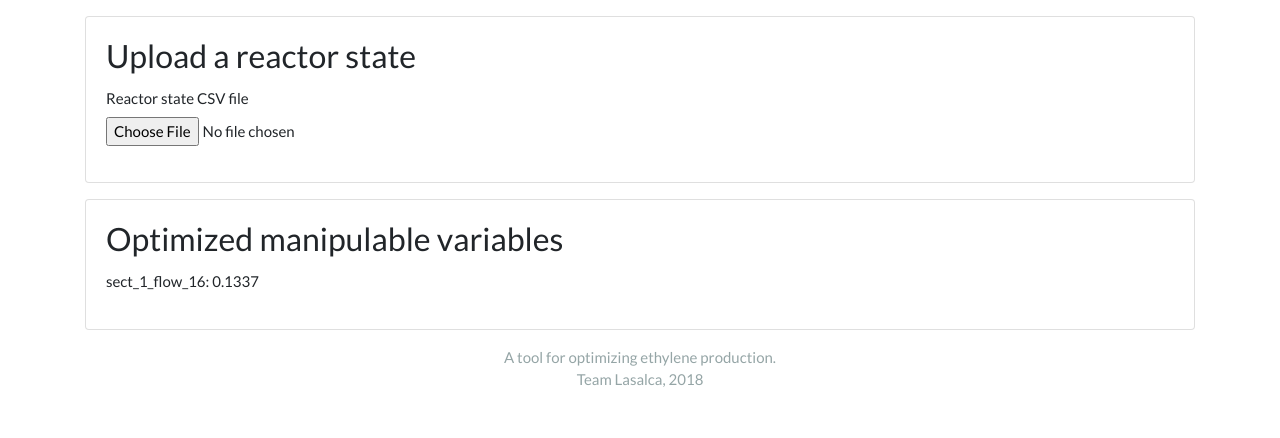
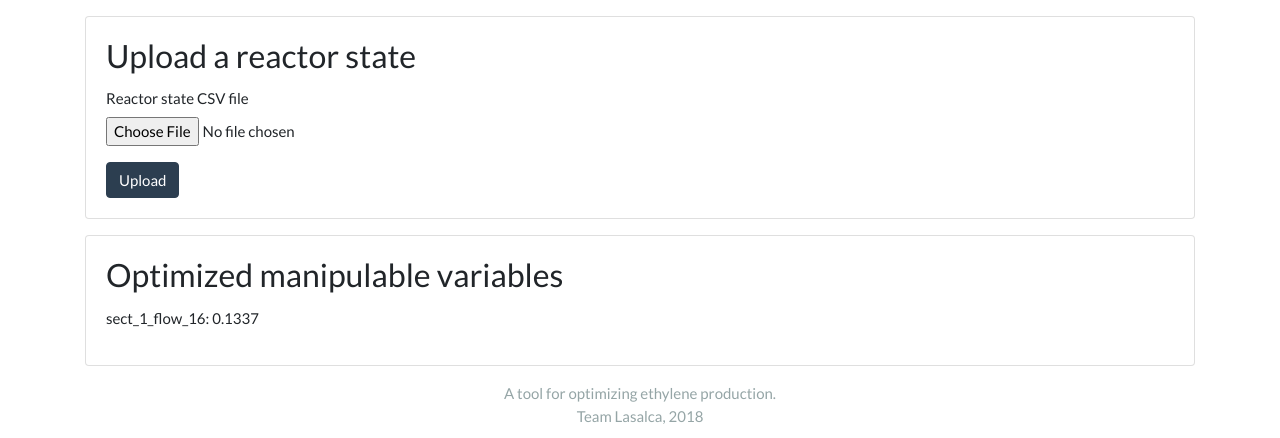
Before and after one commit to whimo/ethylene, a Flask app: page / in a window 1280 px wide. Shown: the part 71-509 px from the top of the page. Run offline with Flask 2, Linux system fonts and the light colour scheme; some libraries are stand-ins or nearby versions.

Commit message:
Added the upload button

```diff
--- a/app/templates/index.html
+++ b/app/templates/index.html
@@ -12,6 +12,8 @@
                 </div>
             </div>
         </div>
+
+        <button id="upload_button" type="button" class="btn btn-primary">Upload</button>
     </div>
 </div>
 
```
